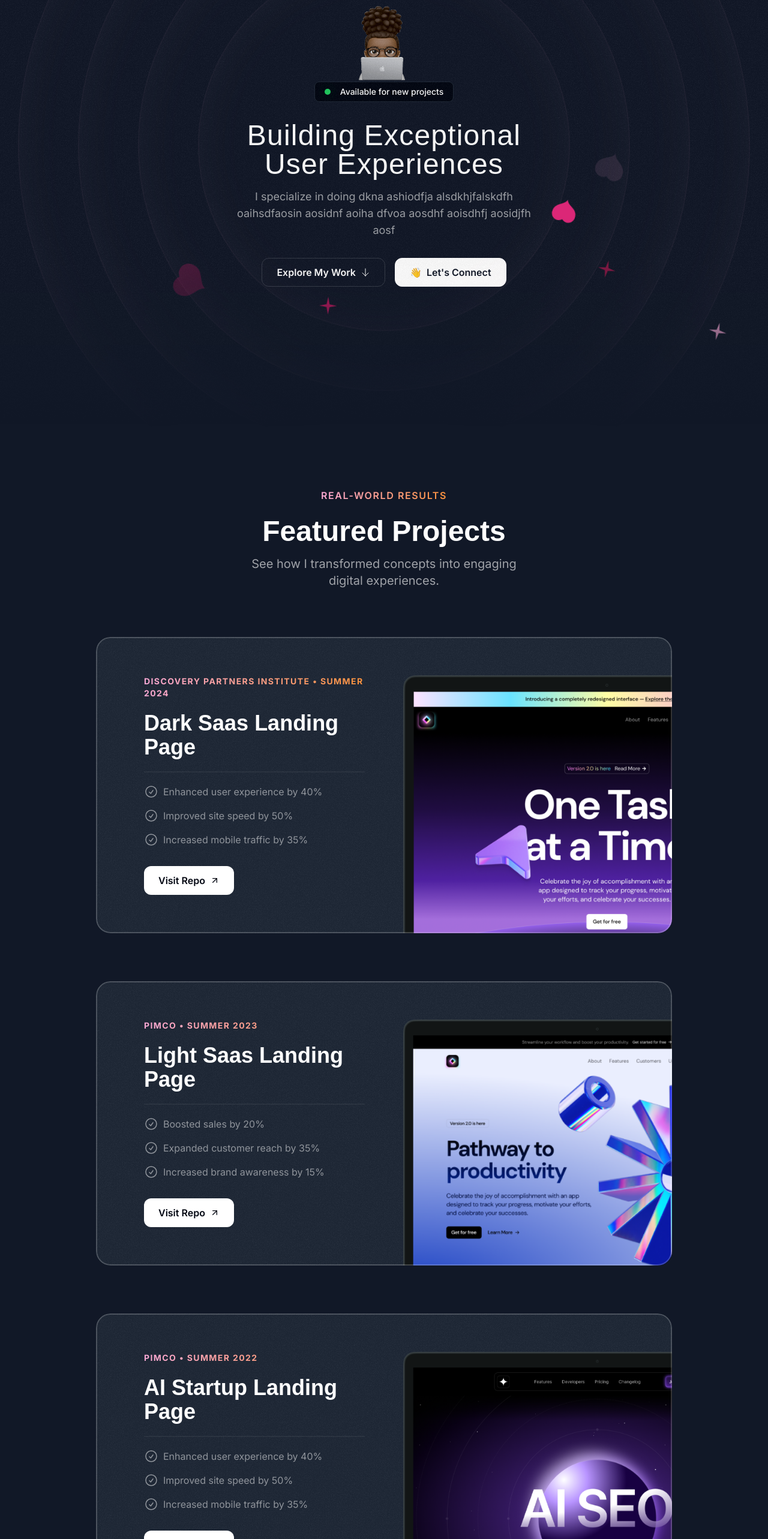
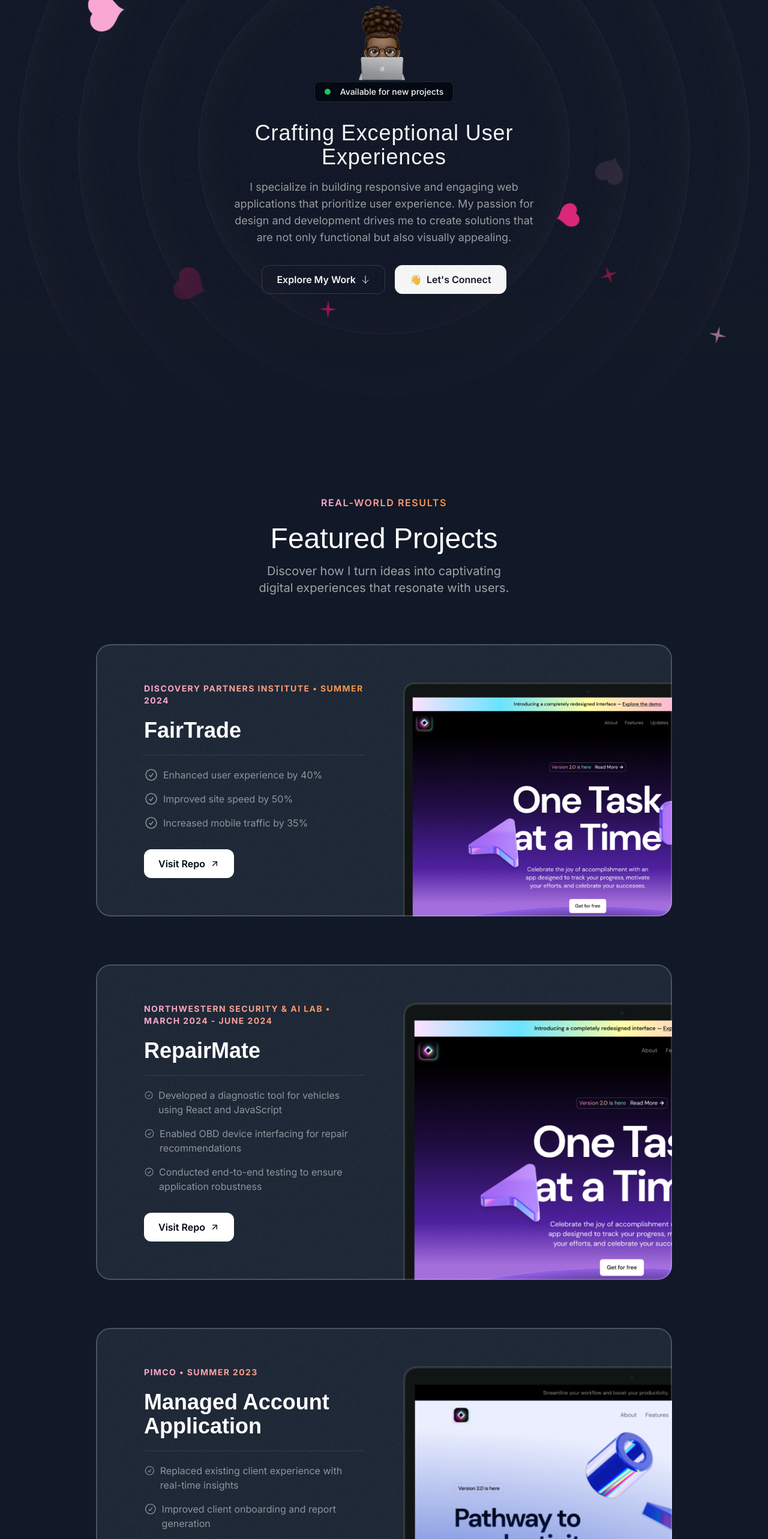
Before and after one commit to Cindellai/Iloegbunam_portfolio_2024, a Next.js app: page / in a window 1280 px wide. Shown: the part 234-2800 px from the top of the page at 60% size. Built offline with nearby package versions, Linux system fonts and the light colour scheme; a web font is replaced by a local one.

Commit message:
"Updated Card component to accept additional props, modified HeroSection with new orbit durations and added/removed HeroOrbit components, and refactored ProjectsSection with new project data and styling changes."

```diff
--- a/src/components/Card.tsx
+++ b/src/components/Card.tsx
@@ -1,10 +1,10 @@
 import grainImage from "@/assets/images/grain.jpg";
 import { twMerge } from "tailwind-merge";
-import { PropsWithChildren } from "react";
+import { ComponentPropsWithoutRef, PropsWithChildren } from "react";
 
-export const Card = ({ className, children }: PropsWithChildren<{ className?: string }>) => {
+export const Card = ({ className, children, ...other }: ComponentPropsWithoutRef<"div">) => {
     return (
-        <div className={twMerge("bg-gray-800 rounded-3xl relative z-0 overflow-hidden after:z-10 after:content-[''] after:absolute after:inset-0 after:outline-2 after:outline after:-outline-offset-2 after:rounded-3xl after:outline-white/20 after:pointer-events-none", className)}>
+        <div className={twMerge("bg-gray-800 rounded-3xl relative z-0 overflow-hidden after:z-10 after:content-[''] after:absolute after:inset-0 after:outline-2 after:outline after:-outline-offset-2 after:rounded-3xl after:outline-white/20 after:pointer-events-none", className)} {...other}>
             <div className="absolute inset-0 -z-10 opacity-5" style={{ backgroundImage: `url(${grainImage.src})` }}>
             </div>
             {children}
--- a/src/sections/Hero.tsx
+++ b/src/sections/Hero.tsx
@@ -18,7 +18,7 @@ export const HeroSection = () => {
         <div className="size-[1220px] hero-ring"></div>
         <div className="absolute left-1/2 top-1/2 -translate-x-1/2 -translate-y-1/2">
           {/* HeroOrbit components with shouldOrbit set to true */}
-          <HeroOrbit size={800} rotation={-160} shouldOrbit orbitDuration="12s" shouldSpin spinDuration="5s">
+          <HeroOrbit size={800} rotation={-160} shouldOrbit orbitDuration="17s" shouldSpin spinDuration="5s">
             <HeartIcon className="size-16 text-pink-300" />
           </HeroOrbit>
           <HeroOrbit size={550} rotation={290} shouldOrbit orbitDuration="25s" shouldSpin spinDuration="2s">
@@ -27,26 +27,29 @@ export const HeroSection = () => {
           <HeroOrbit size={590} rotation={20} shouldOrbit orbitDuration="20s" shouldSpin spinDuration="3s">
             <HeartIcon className="size-12 text-pink-300/10" />
           </HeroOrbit>
-
           <HeroOrbit size={940} rotation={4} shouldOrbit orbitDuration="15s" shouldSpin spinDuration="2s">
             <SparkleIcon className="size-8 text-pink-300" />
             </HeroOrbit>
-            <HeroOrbit size={640} rotation={4} shouldOrbit orbitDuration="15s" shouldSpin spinDuration="2s">
+          <HeroOrbit size={640} rotation={4} shouldOrbit orbitDuration="15s" >
             <SparkleIcon className="size-8 text-pink-900" />
             </HeroOrbit>
-          <HeroOrbit size={890} rotation={-100} shouldOrbit orbitDuration="20s" shouldSpin spinDuration="3s">
+
+            <HeroOrbit size={840} rotation={9} shouldOrbit orbitDuration="40s" >
+            <SparkleIcon className="size-8 text-pink-200/10" />
+            </HeroOrbit>
+          <HeroOrbit size={890} rotation={-100} shouldOrbit orbitDuration="20s">
             <HeartIcon className="size-6 text-pink-300" />
           </HeroOrbit>
           <HeroOrbit size={440} rotation={4} shouldOrbit orbitDuration="10s" shouldSpin spinDuration="5s">
             <SparkleIcon className="size-8 text-pink-700" />
           </HeroOrbit>
-          <HeroOrbit size={500} rotation={80} shouldOrbit orbitDuration="32s" shouldSpin spinDuration="5s">
+          <HeroOrbit size={500} rotation={80} shouldOrbit orbitDuration="32s" >
             <HeartIcon className="size-10 text-pink-600" />
           </HeroOrbit>
           <HeroOrbit size={620} rotation={160} shouldOrbit orbitDuration="20s" shouldSpin spinDuration="4.5s">
             <HeartIcon className="size-14 text-pink-700/30" />
           </HeroOrbit>
-          <HeroOrbit size={700} rotation={-50} shouldOrbit orbitDuration="30s" shouldSpin spinDuration="5.5s">
+          <HeroOrbit size={700} rotation={-50} shouldOrbit orbitDuration="30s">
             <HeartIcon className="size-12 text-pink-300" />
           </HeroOrbit>
         </div>
@@ -65,11 +68,14 @@ export const HeroSection = () => {
           </div>
         </div>
         <div className="max-w-lg mx-auto">
-          <h1 className="font-serif text-3xl md:text-5xl text-center mt-8 tracking-wide">Building Exceptional User Experiences</h1>
+          <h1 className="font-serif text-3xl md:text-4xl text-center mt-8 tracking-wide">
+            Crafting Exceptional User Experiences
+          </h1>
           <p className="mt-4 text-center text-white/60 md:text-lg">
-            I specialize in doing dkna ashiodfja alsdkhjfalskdfh oaihsdfaosin aosidnf aoiha dfvoa aosdhf aoisdhfj aosidjfh aosf
+            I specialize in building responsive and engaging web applications that prioritize user experience. My passion for design and development drives me to create solutions that are not only functional but also visually appealing.
           </p>
         </div>
+
         <div className="flex flex-col md:flex-row justify-center items-center mt-8 gap-4">
           <button className="inline-flex items-center gap-2 border border-white/15 px-6 h-12 rounded-xl ">
             <span className="font-semibold">Explore My Work</span>
--- a/src/sections/Projects.tsx
+++ b/src/sections/Projects.tsx
@@ -7,12 +7,11 @@ import ArrowUpRightIcon from "@/assets/icons/arrow-up-right.svg";
 import grainImage from "@/assets/images/grain.jpg";
 import { Card } from "@/components/Card";
 
-
 const portfolioProjects = [
   {
     company: "Discovery Partners Institute",
     year: "Summer 2024",
-    title: "Dark Saas Landing Page",
+    title: "FairTrade",
     results: [
       { title: "Enhanced user experience by 40%" },
       { title: "Improved site speed by 50%" },
@@ -22,13 +21,25 @@ const portfolioProjects = [
     image: darkSaasLandingPage,
   },
   {
+    company: "Northwestern Security & AI Lab",
+    year: "March 2024 - June 2024",
+    title: "RepairMate",
+    results: [
+      { title: "Developed a diagnostic tool for vehicles using React and JavaScript" },
+      { title: "Enabled OBD device interfacing for repair recommendations" },
+      { title: "Conducted end-to-end testing to ensure application robustness" },
+    ],
+    link: "https://youtu.be/YOUR_REPAIRMATE_LINK", // Replace with the actual link
+    image: darkSaasLandingPage, // Replace with the actual image variable
+  },
+  {
     company: "PIMCO",
     year: "Summer 2023",
-    title: "Light Saas Landing Page",
+    title: "Managed Account Application",
     results: [
-      { title: "Boosted sales by 20%" },
-      { title: "Expanded customer reach by 35%" },
-      { title: "Increased brand awareness by 15%" },
+      { title: "Replaced existing client experience with real-time insights" },
+      { title: "Improved client onboarding and report generation" },
+      { title: "Enhanced system integration for stakeholders" },
     ],
     link: "https://youtu.be/7hi5zwO75yc",
     image: lightSaasLandingPage,
@@ -36,23 +47,11 @@ const portfolioProjects = [
   {
     company: "PIMCO",
     year: "Summer 2022",
-    title: "AI Startup Landing Page",
+    title: "Cross-Platform GUI Tool",
     results: [
-      { title: "Enhanced user experience by 40%" },
-      { title: "Improved site speed by 50%" },
-      { title: "Increased mobile traffic by 35%" },
-    ],
-    link: "https://youtu.be/Z7I5uSRHMHg",
-    image: aiStartupLandingPage,
-  },
-  {
-    company: "Northwestern Security & AI Lab",
-    year: "2021-2023",
-    title: "AI Startup Landing Page",
-    results: [
-      { title: "Enhanced user experience by 40%" },
-      { title: "Improved site speed by 50%" },
-      { title: "Increased mobile traffic by 35%" },
+      { title: "Automated routine support tasks, reducing resolution time by 50%" },
+      { title: "Improved diagnostic capabilities for helpdesk team" },
+      { title: "Enhanced cross-platform compatibility" },
     ],
     link: "https://youtu.be/Z7I5uSRHMHg",
     image: aiStartupLandingPage,
@@ -68,22 +67,24 @@ export const ProjectsSection = () => {
             Real-world Results
           </p>
         </div>
-        <h2 className="font-serif font-semibold text-3xl md:text-5xl text-center mt-6">
+        <h2 className="font-serif text-3xl md:text-5xl text-center mt-6">
           Featured Projects
         </h2>
         <p className="text-center md:text-lg lg:text-xl text-white/60 mt-4 max-w-md mx-auto">
-          See how I transformed concepts into engaging digital experiences.
+          Discover how I turn ideas into captivating digital experiences that resonate with users.
         </p>
+
         <div className="mt-10 md:mt-20 flex flex-col gap-20">
-          {portfolioProjects.map((project) => (
+          {portfolioProjects.map((project, projectIndex) => (
             <Card
               key={project.title}
-              className="px-8 pt-8 pb-0 md:pt-12 md:px-10 lg:pt-16 lg:px-20">
-
+              className="px-8 pt-8 pb-0 md:pt-12 md:px-10 lg:pt-16 lg:px-20 sticky"
+              style={{
+                top: `calc(64px + ${projectIndex * 20}px)`, // Corrected this line
+              }}>
               <div className="lg:grid lg:grid-cols-2 lg:gap-16">
               <div className="lg:pb-16">
-
-                <div className="bg-gradient-to-r from-pink-300 to-orange-400 inline-fex gap-2 font-bold uppercase tracking-widest text-sm text-transparent bg-clip-text">
+                <div className="bg-gradient-to-r from-pink-300 to-orange-400  items-center gap-2 font-bold uppercase tracking-widest text-sm text-transparent bg-clip-text">
                   <span>{project.company}</span>
                   <span> &bull; </span>
                   <span>{project.year}</span>
@@ -91,20 +92,21 @@ export const ProjectsSection = () => {
                 <h3 className="font-serif font-semibold text-2xl mt-2 md:mt-5 md:text-4xl">{project.title}</h3>
                 <hr className="border-t-2 border-white/5 mt-4 md:mt-5" />
                 <ul className="flex flex-col gap-4 mt-4 md:mt-5">
-                {project.results.map((result) => (
-                  <li className="flex gap-2 text-sm md:text-base text-white/50">
+                  {project.results.map((result, index) => (
+                    <li key={index} className="flex gap-2 text-sm md:text-base text-white/50">
                       <CheckCircleIcon className="size-5 md:size-6" />
                       <span>{result.title}</span>
                     </li>
                   ))}
                 </ul>
                 <a href={project.link}>
-                <button className="bg-white text-gray-950 h-12 px-6 w-full md:w-auto  rounded-xl font-semibold inline-flex items-center justify-center gap-2 mt-8">
+                  <button className="bg-white text-gray-950 h-12 px-6 w-full md:w-auto rounded-xl font-semibold inline-flex items-center justify-center gap-2 mt-8">
                     <span>Visit Repo</span>
                     <ArrowUpRightIcon className="size-4" />
                   </button>
                 </a>
               </div>
+
                 <div className="relative">
                   <Image src={project.image} alt={project.title} className="mt-8 -mb-4 md:-mb-0 lg:mt-0 lg:absolute lg:h-full lg:w-auto lg:max-w-none" />
                 </div>
```
Lines whose indentation alone changed are shown as unchanged.
